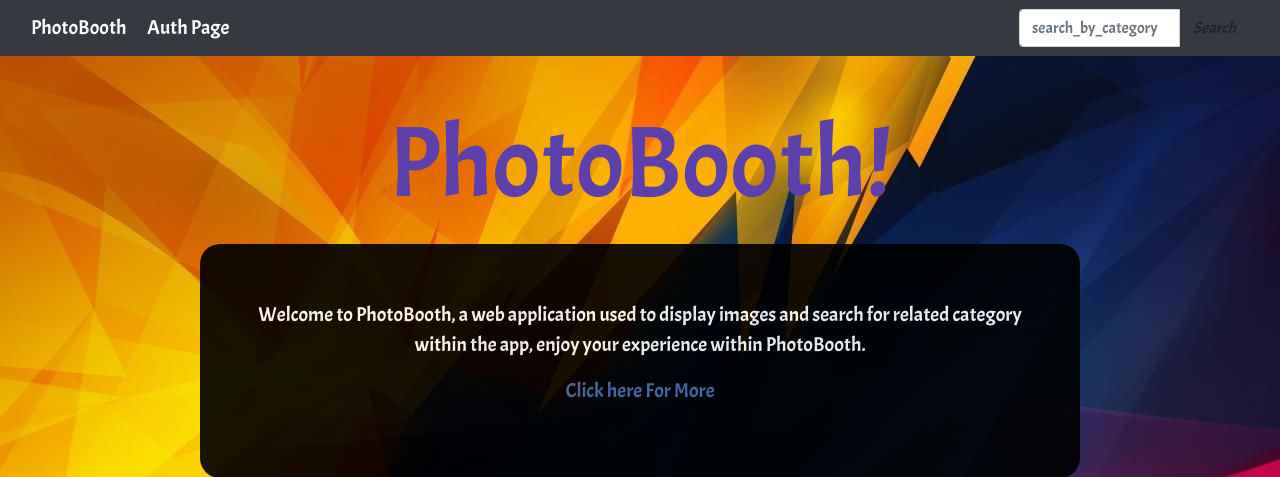
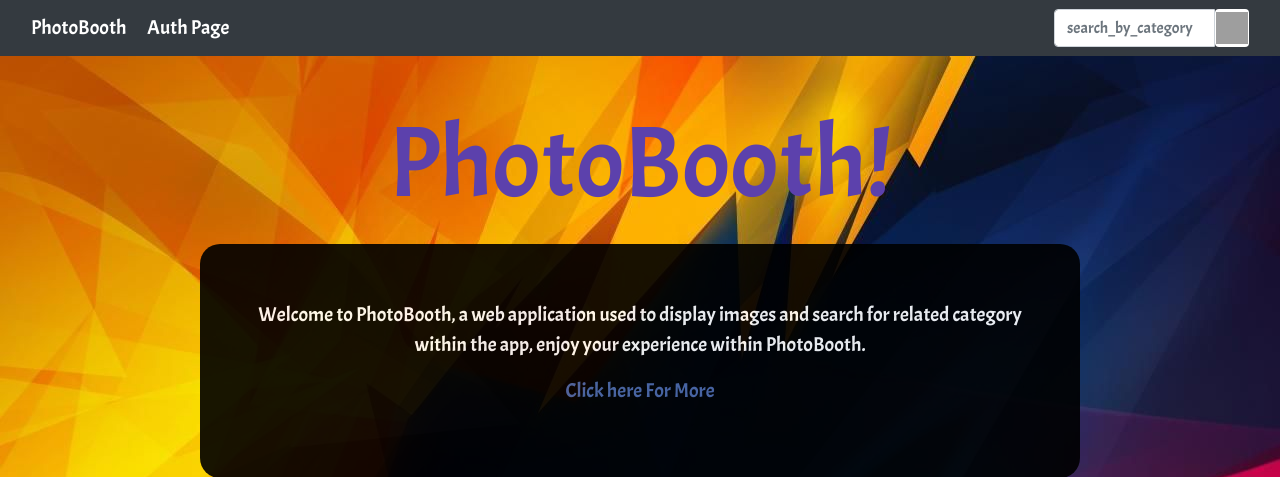
Before and after one commit to YvonneGi/PhotoBooth, a Django app: page / in a window 1280 px wide. Shown: the top 477 px of the page. Run offline with Django 3.2, Linux system fonts and the light colour scheme; some libraries are stand-ins or nearby versions; grey boxes are pictures that could not be loaded.

Commit message:
add styles

```diff
--- a/photos/templates/navbar.html
+++ b/photos/templates/navbar.html
@@ -37,16 +37,16 @@
                     <div class="input-group">
                         <input type="text" class="form-control" placeholder="search_by_category" name="image"
                             style=" font-family: 'Acme', sans-serif;">
-                        <!--<button class="btn bg-white rounded p-0" type="submit"><img
+                        <button class="btn bg-white rounded p-0" type="submit"><img
                                 src="https://www.freeiconspng.com/uploads/search-icon-png-27.png" alt="" width="32px"
-                                height="32px"></button> -->
+                                height="32px"></button>
 
-                        <div class="input-group-btn" style=" font-family: 'Acme', sans-serif;">
+                        <!-- <div class="input-group-btn" style=" font-family: 'Acme', sans-serif;">
                                 <button class="btn btn-default" type="submit">
                                     <i class="glyphicon glyphicon-search"
                                         style=" font-family: 'Acme', sans-serif;">Search</i>
                                 </button>
-                            </div>
+                            </div> -->
                     </div>
 
                 </form>
```
Also changed, not shown: media/Images/cb3_3YBLgm0.jpg (added).
